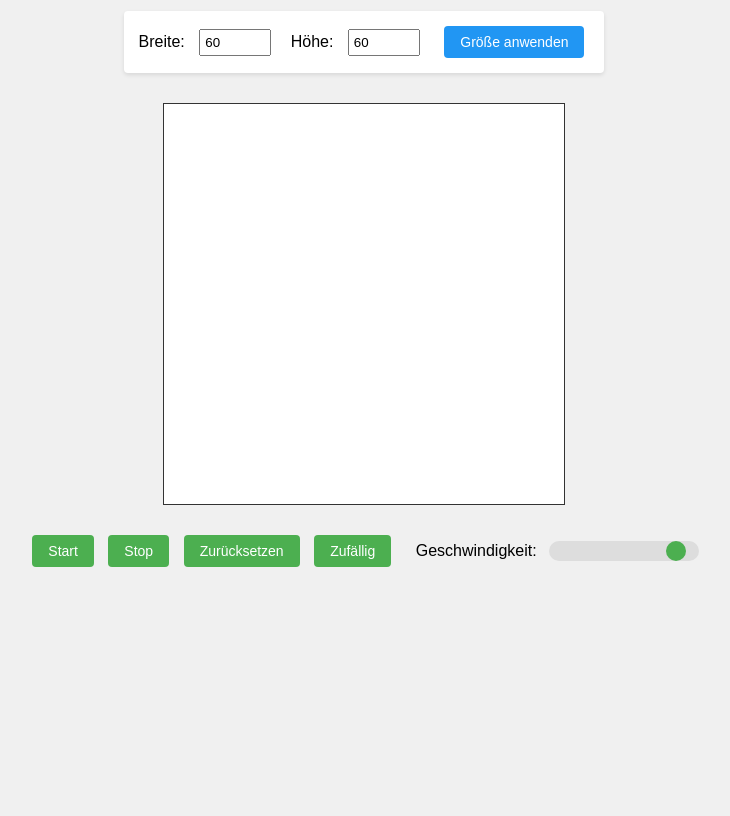
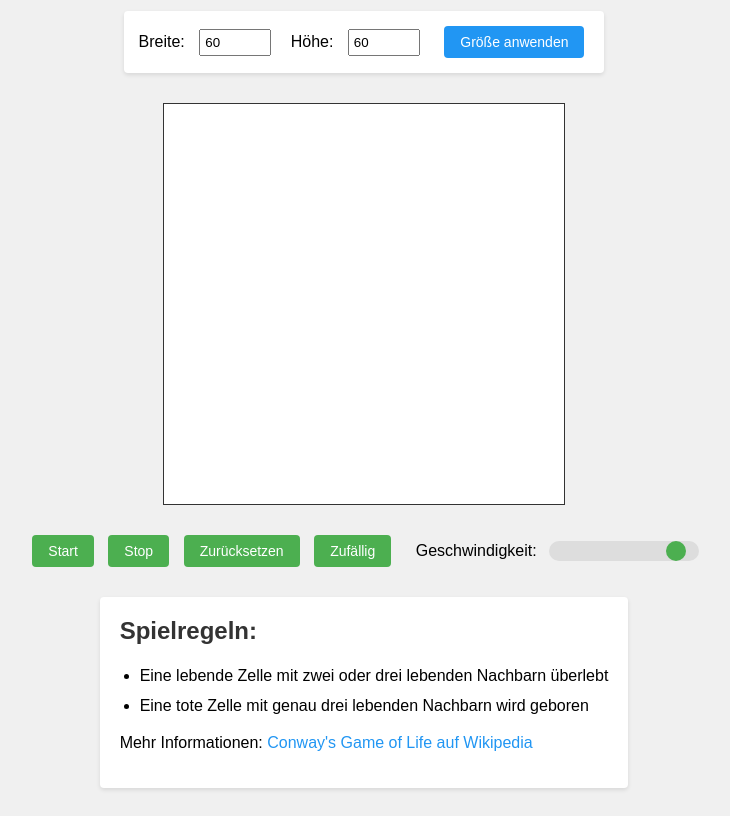
Before and after one commit to Pantao42/conways_game, a plain HTML site: page index.html in a window 1280 px wide. Shown: the part 87-903 px from the top of the page, without its empty margins (276-1006 px from the left). Before the commit the page ends 800 px from the top, so only its background shows below. Drawn offline with Linux system fonts and the light colour scheme.

Commit message:
Regeln des Spiels zugefügt

```diff
--- a/index.html
+++ b/index.html
@@ -26,6 +26,14 @@
             <input type="range" id="speedControl" min="0" max="1000" value="900">
         </div>
     </div>
+    <div class="rules">
+        <h2>Spielregeln:</h2>
+        <ul>
+            <li>Eine lebende Zelle mit zwei oder drei lebenden Nachbarn überlebt</li>
+            <li>Eine tote Zelle mit genau drei lebenden Nachbarn wird geboren</li>
+        </ul>
+        <p>Mehr Informationen: <a href="https://de.wikipedia.org/wiki/Conways_Spiel_des_Lebens" target="_blank">Conway's Game of Life auf Wikipedia</a></p>
+    </div>
     <script src="game.js"></script>
 </body>
 </html>
--- a/styles.css
+++ b/styles.css
@@ -88,3 +88,36 @@ button:hover {
 .speed-control input[type="range"]::-webkit-slider-thumb:hover {
     background: #45a049;
 }
+
+.rules {
+    margin: 20px;
+    padding: 20px;
+    background-color: #fff;
+    border-radius: 4px;
+    box-shadow: 0 2px 4px rgba(0,0,0,0.1);
+    max-width: 600px;
+}
+
+.rules h2 {
+    margin-top: 0;
+    color: #333;
+}
+
+.rules ul {
+    margin: 15px 0;
+    padding-left: 20px;
+}
+
+.rules li {
+    margin: 8px 0;
+    line-height: 1.4;
+}
+
+.rules a {
+    color: #2196F3;
+    text-decoration: none;
+}
+
+.rules a:hover {
+    text-decoration: underline;
+}
```
